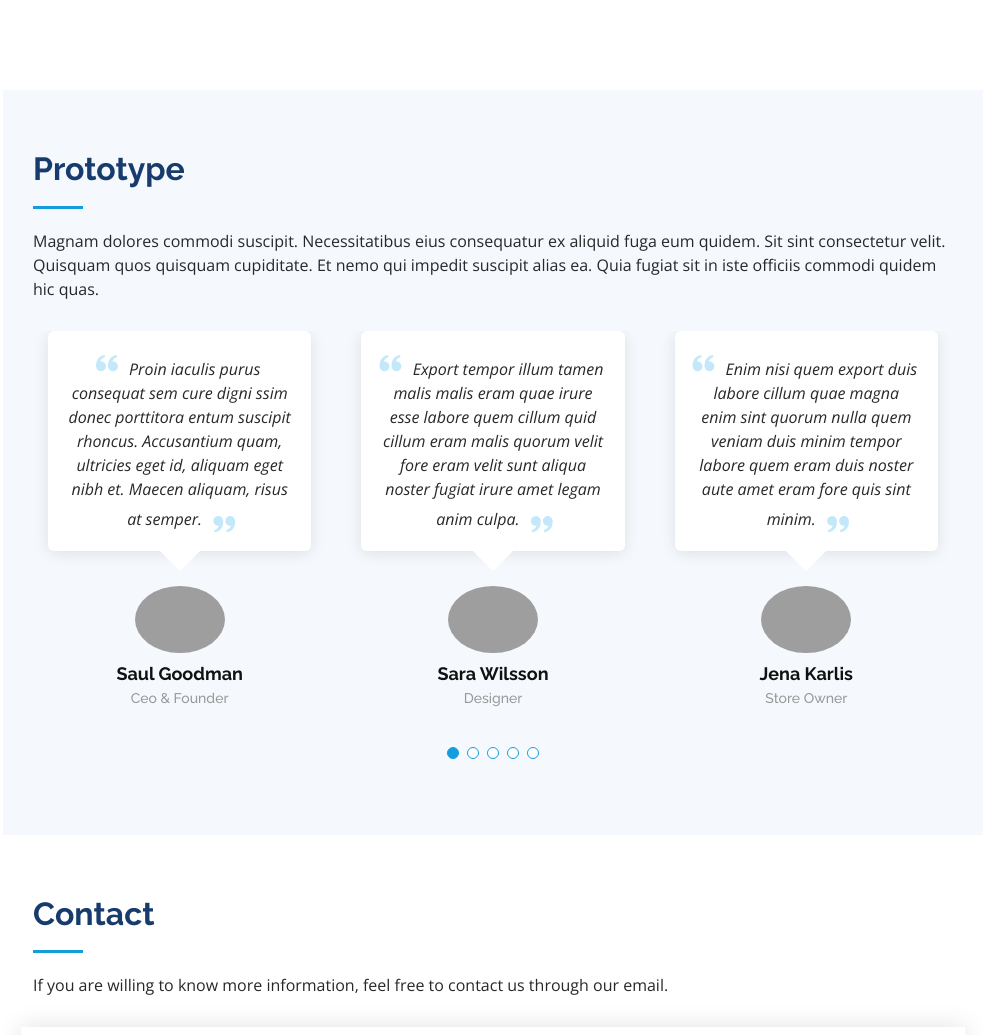
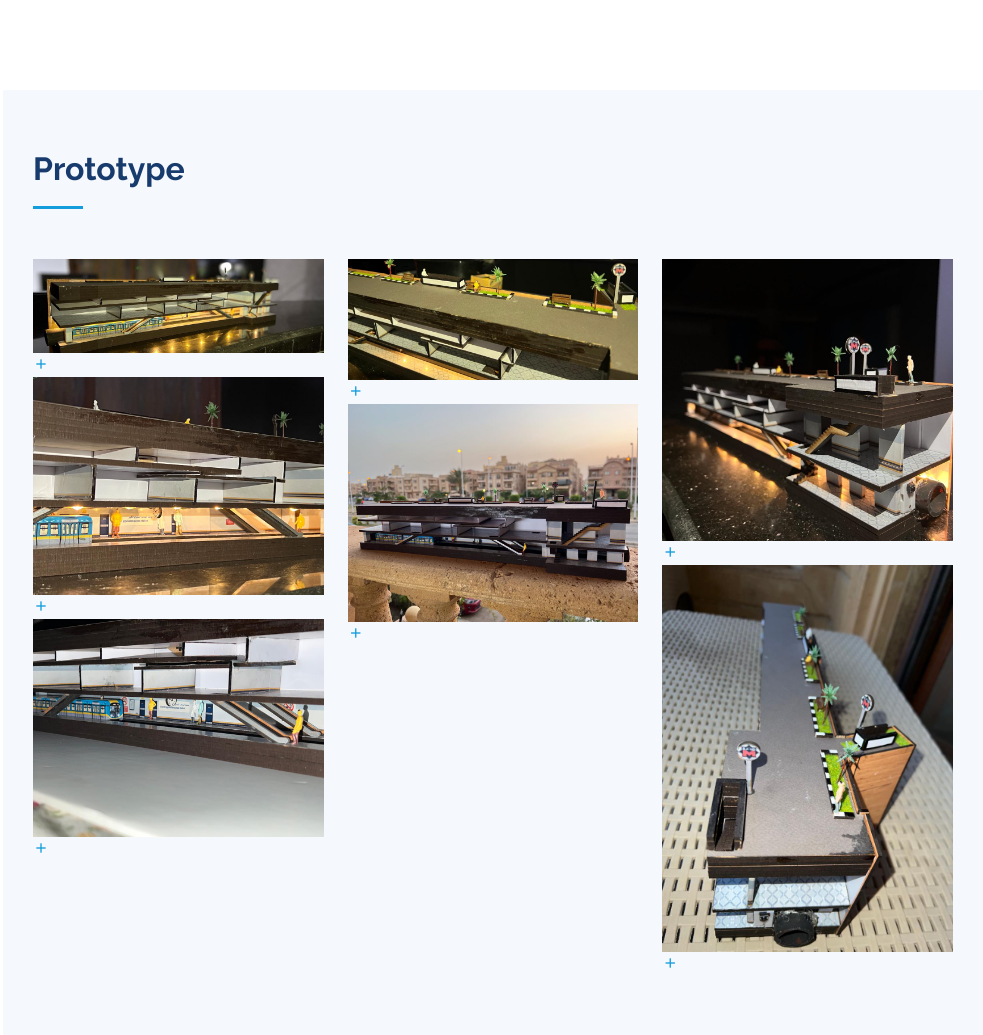
Before and after one commit to sami-m-g/gems, a Flask app: page / in a window 1280 px wide. Shown: the part 2885-3920 px from the top of the page, without its empty margins (297-1280 px from the left). Run offline with Flask 2, Linux system fonts and the light colour scheme; some libraries are stand-ins or nearby versions; grey boxes are pictures that could not be loaded.

Commit message:
Added prototypes

```diff
--- a/templates/index.html
+++ b/templates/index.html
@@ -224,86 +224,80 @@
 
         <div class="section-title">
           <h2>Prototype</h2>
-          <p>Magnam dolores commodi suscipit. Necessitatibus eius consequatur ex aliquid fuga eum quidem. Sit sint
-            consectetur velit. Quisquam quos quisquam cupiditate. Et nemo qui impedit suscipit alias ea. Quia fugiat sit
-            in iste officiis commodi quidem hic quas.</p>
         </div>
 
-        <div class="testimonials-slider swiper" data-aos="fade-up" data-aos-delay="100">
-          <div class="swiper-wrapper">
+        <div class="row portfolio-container" data-aos="fade-up" data-aos-delay="100">
 
-            <div class="swiper-slide">
-              <div class="testimonial-item" data-aos="fade-up">
-                <p>
-                  <i class="bx bxs-quote-alt-left quote-icon-left"></i>
-                  Proin iaculis purus consequat sem cure digni ssim donec porttitora entum suscipit rhoncus. Accusantium
-                  quam, ultricies eget id, aliquam eget nibh et. Maecen aliquam, risus at semper.
-                  <i class="bx bxs-quote-alt-right quote-icon-right"></i>
-                </p>
-                <img src="/static/img/testimonials/testimonials-1.jpg" class="testimonial-img" alt="">
-                <h3>Saul Goodman</h3>
-                <h4>Ceo &amp; Founder</h4>
+          <div class="col-lg-4 col-md-6 portfolio-item filter-app">
+            <div class="portfolio-wrap">
+              <img src="static/img/prototype/prototype-1.jpg" class="img-fluid" alt="">
+              <div class="portfolio-links">
+                <a href="static/img/prototype/prototype-1.jpg" data-gallery="portfolioGallery"
+                  class="portfolio-lightbox"><i class="bx bx-plus"></i></a>
               </div>
-            </div><!-- End testimonial item -->
+            </div>
+          </div>
 
-            <div class="swiper-slide">
-              <div class="testimonial-item" data-aos="fade-up" data-aos-delay="100">
-                <p>
-                  <i class="bx bxs-quote-alt-left quote-icon-left"></i>
-                  Export tempor illum tamen malis malis eram quae irure esse labore quem cillum quid cillum eram malis
-                  quorum velit fore eram velit sunt aliqua noster fugiat irure amet legam anim culpa.
-                  <i class="bx bxs-quote-alt-right quote-icon-right"></i>
-                </p>
-                <img src="/static/img/testimonials/testimonials-2.jpg" class="testimonial-img" alt="">
-                <h3>Sara Wilsson</h3>
-                <h4>Designer</h4>
+          <div class="col-lg-4 col-md-6 portfolio-item filter-web">
+            <div class="portfolio-wrap">
+              <img src="static/img/prototype/prototype-2.jpg" class="img-fluid" alt="">
+              <div class="portfolio-links">
+                <a href="static/img/prototype/prototype-2.jpg" data-gallery="portfolioGallery"
+                  class="portfolio-lightbox"><i class="bx bx-plus"></i></a>
               </div>
-            </div><!-- End testimonial item -->
+            </div>
+          </div>
 
-            <div class="swiper-slide">
-              <div class="testimonial-item" data-aos="fade-up" data-aos-delay="200">
-                <p>
-                  <i class="bx bxs-quote-alt-left quote-icon-left"></i>
-                  Enim nisi quem export duis labore cillum quae magna enim sint quorum nulla quem veniam duis minim
-                  tempor labore quem eram duis noster aute amet eram fore quis sint minim.
-                  <i class="bx bxs-quote-alt-right quote-icon-right"></i>
-                </p>
-                <img src="/static/img/testimonials/testimonials-3.jpg" class="testimonial-img" alt="">
-                <h3>Jena Karlis</h3>
-                <h4>Store Owner</h4>
+          <div class="col-lg-4 col-md-6 portfolio-item filter-web">
+            <div class="portfolio-wrap">
+              <img src="static/img/prototype/prototype-3.jpg" class="img-fluid" alt="">
+              <div class="portfolio-links">
+                <a href="static/img/prototype/prototype-3.jpg" data-gallery="portfolioGallery"
+                  class="portfolio-lightbox"><i class="bx bx-plus"></i></a>
               </div>
-            </div><!-- End testimonial item -->
+            </div>
+          </div>
 
-            <div class="swiper-slide">
-              <div class="testimonial-item" data-aos="fade-up" data-aos-delay="300">
-                <p>
-                  <i class="bx bxs-quote-alt-left quote-icon-left"></i>
-                  Fugiat enim eram quae cillum dolore dolor amet nulla culpa multos export minim fugiat minim velit
-                  minim dolor enim duis veniam ipsum anim magna sunt elit fore quem dolore labore illum veniam.
-                  <i class="bx bxs-quote-alt-right quote-icon-right"></i>
-                </p>
-                <img src="/static/img/testimonials/testimonials-4.jpg" class="testimonial-img" alt="">
-                <h3>Matt Brandon</h3>
-                <h4>Freelancer</h4>
+          <div class="col-lg-4 col-md-6 portfolio-item filter-web">
+            <div class="portfolio-wrap">
+              <img src="static/img/prototype/prototype-4.jpg" class="img-fluid" alt="">
+              <div class="portfolio-links">
+                <a href="static/img/prototype/prototype-4.jpg" data-gallery="portfolioGallery"
+                  class="portfolio-lightbox"><i class="bx bx-plus"></i></a>
               </div>
-            </div><!-- End testimonial item -->
+            </div>
+          </div>
 
-            <div class="swiper-slide">
-              <div class="testimonial-item" data-aos="fade-up" data-aos-delay="400">
-                <p>
-                  <i class="bx bxs-quote-alt-left quote-icon-left"></i>
-                  Quis quorum aliqua sint quem legam fore sunt eram irure aliqua veniam tempor noster veniam enim culpa
-                  labore duis sunt culpa nulla illum cillum fugiat legam esse veniam culpa fore nisi cillum quid.
-                  <i class="bx bxs-quote-alt-right quote-icon-right"></i>
-                </p>
-                <img src="/static/img/testimonials/testimonials-5.jpg" class="testimonial-img" alt="">
-                <h3>John Larson</h3>
-                <h4>Entrepreneur</h4>
+          <div class="col-lg-4 col-md-6 portfolio-item filter-web">
+            <div class="portfolio-wrap">
+              <img src="static/img/prototype/prototype-5.jpg" class="img-fluid" alt="">
+              <div class="portfolio-links">
+                <a href="static/img/prototype/prototype-5.jpg" data-gallery="portfolioGallery"
+                  class="portfolio-lightbox"><i class="bx bx-plus"></i></a>
               </div>
-            </div><!-- End testimonial item -->
+            </div>
+          </div>
 
+          <div class="col-lg-4 col-md-6 portfolio-item filter-web">
+            <div class="portfolio-wrap">
+              <img src="static/img/prototype/prototype-6.jpg" class="img-fluid" alt="">
+              <div class="portfolio-links">
+                <a href="static/img/prototype/prototype-6.jpg" data-gallery="portfolioGallery"
+                  class="portfolio-lightbox"><i class="bx bx-plus"></i></a>
+              </div>
+            </div>
           </div>
-          <div class="swiper-pagination"></div>
+
+          <div class="col-lg-4 col-md-6 portfolio-item filter-web">
+            <div class="portfolio-wrap">
+              <img src="static/img/prototype/prototype-7.jpg" class="img-fluid" alt="">
+              <div class="portfolio-links">
+                <a href="static/img/prototype/prototype-7.jpg" data-gallery="portfolioGallery"
+                  class="portfolio-lightbox"><i class="bx bx-plus"></i></a>
+              </div>
+            </div>
+          </div>
+
         </div>
 
       </div>
```
Also changed, not shown: static/img/prototype/prototype-1.jpg (added), static/img/prototype/prototype-2.jpg (added), static/img/prototype/prototype-3.jpg (added), static/img/prototype/prototype-4.jpg (added), static/img/prototype/prototype-5.jpg (added), static/img/prototype/prototype-6.jpg (added), static/img/prototype/prototype-7.jpg (added).
